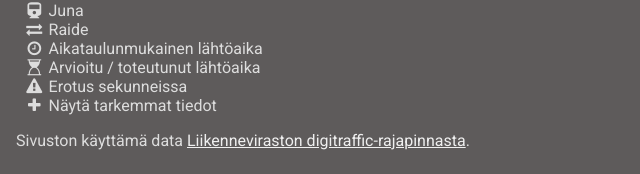
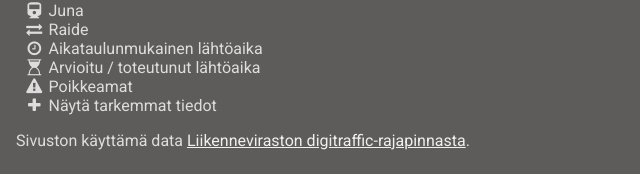
Before and after one commit to akiro/atrain, a website: page trains/wwwroot/index.html in a window 1280 px wide. Shown: the part 623-797 px from the top of the page, 0-640 px from the left. Drawn offline with nearby package versions, Linux system fonts and the light colour scheme; a script that the page names is missing.

Commit message:
updated footer texts

```diff
--- a/trains/wwwroot/index.html
+++ b/trains/wwwroot/index.html
@@ -99,7 +99,7 @@
             <li><i class="fa fa-exchange fa-fw"></i> Raide</li>
             <li><i class="fa fa-clock-o fa-fw"></i> Aikataulunmukainen lähtöaika</li>
             <li><i class="fa fa-hourglass-start fa-fw"></i> Arvioitu / toteutunut lähtöaika</li>
-            <li><i class="fa fa-exclamation-triangle fa-fw"></i> Erotus sekunneissa</li>
+            <li><i class="fa fa-exclamation-triangle fa-fw"></i> Poikkeamat</li>
             <li><i class="fa fa-plus fa-fw"></i> Näytä tarkemmat tiedot</li>
         </ul>
         <p>
```
